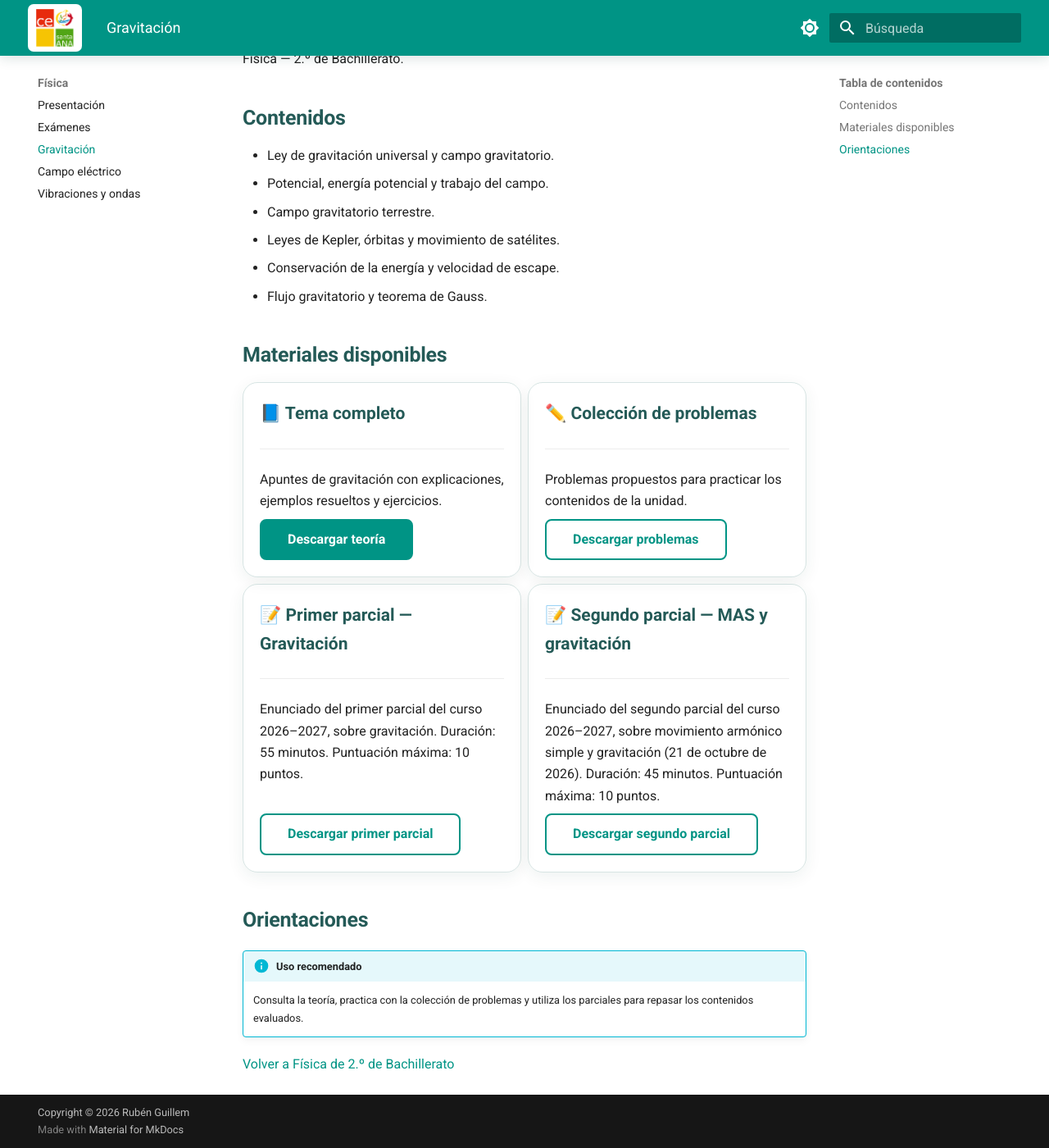
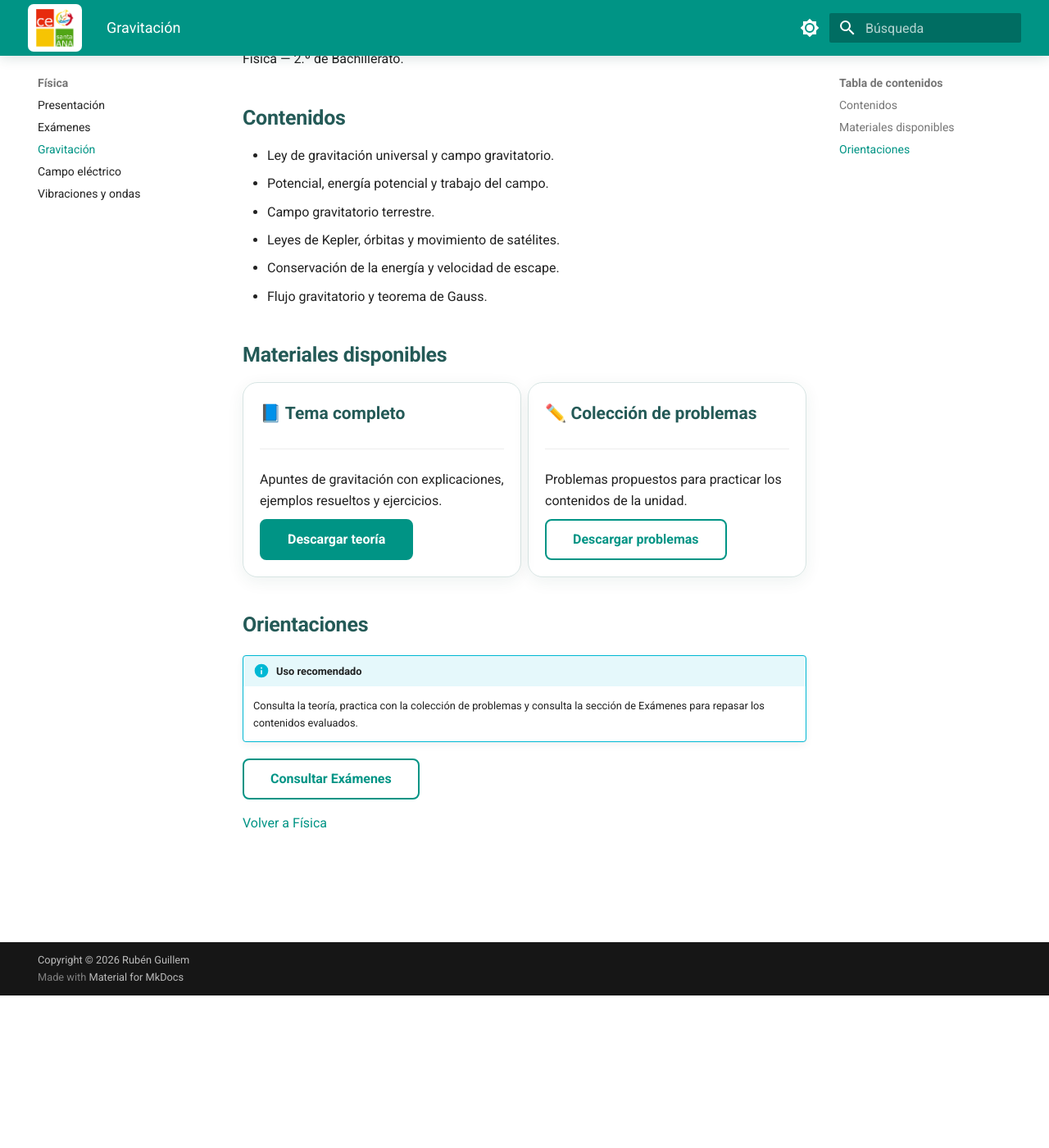
Before and after one commit to 5n7t99rb9d-web/recursos-docentes, an MkDocs documentation site: the page built from docs/fisica/2-bach/gravitacion.md, in a window 1280 px wide and 1400 px high, scrolled down 186 px. Shown: the whole window at 82% size. Built offline with MkDocs 1.6.1 and Material for MkDocs 9.7.7, drawn with Linux system fonts in a browser that asks for light colours.

Commit message:
Retirar parciales duplicados de Gravitación

```diff
--- a/docs/fisica/2-bach/gravitacion.md
+++ b/docs/fisica/2-bach/gravitacion.md
@@ -31,28 +31,14 @@ Física — 2.º de Bachillerato.
 
     [Descargar problemas](../Problemas%20Gravitaci%C3%B3n.pdf){ .md-button }
 
--   **📝 Primer parcial — Gravitación**
-
-    ---
-
-    Enunciado del primer parcial del curso 2026–2027, sobre gravitación. Duración: 55 minutos. Puntuación máxima: 10 puntos.
-
-    [Descargar primer parcial](materiales/examenes/2026-2027/parcial-01-gravitacion.pdf){ .md-button }
-
--   **📝 Segundo parcial — MAS y gravitación**
-
-    ---
-
-    Enunciado del segundo parcial del curso 2026–2027, sobre movimiento armónico simple y gravitación (21 de octubre de 2026). Duración: 45 minutos. Puntuación máxima: 10 puntos.
-
-    [Descargar segundo parcial](materiales/examenes/2026-2027/parcial-02-mas-gravitacion.pdf){ .md-button }
-
 </div>
 
 ## Orientaciones
 
 !!! info "Uso recomendado"
 
-    Consulta la teoría, practica con la colección de problemas y utiliza los parciales para repasar los contenidos evaluados.
+    Consulta la teoría, practica con la colección de problemas y consulta la sección de Exámenes para repasar los contenidos evaluados.
 
-[Volver a Física de 2.º de Bachillerato](index.md)
+[Consultar Exámenes](examenes.md){ .md-button }
+
+[Volver a Física](index.md)
```
